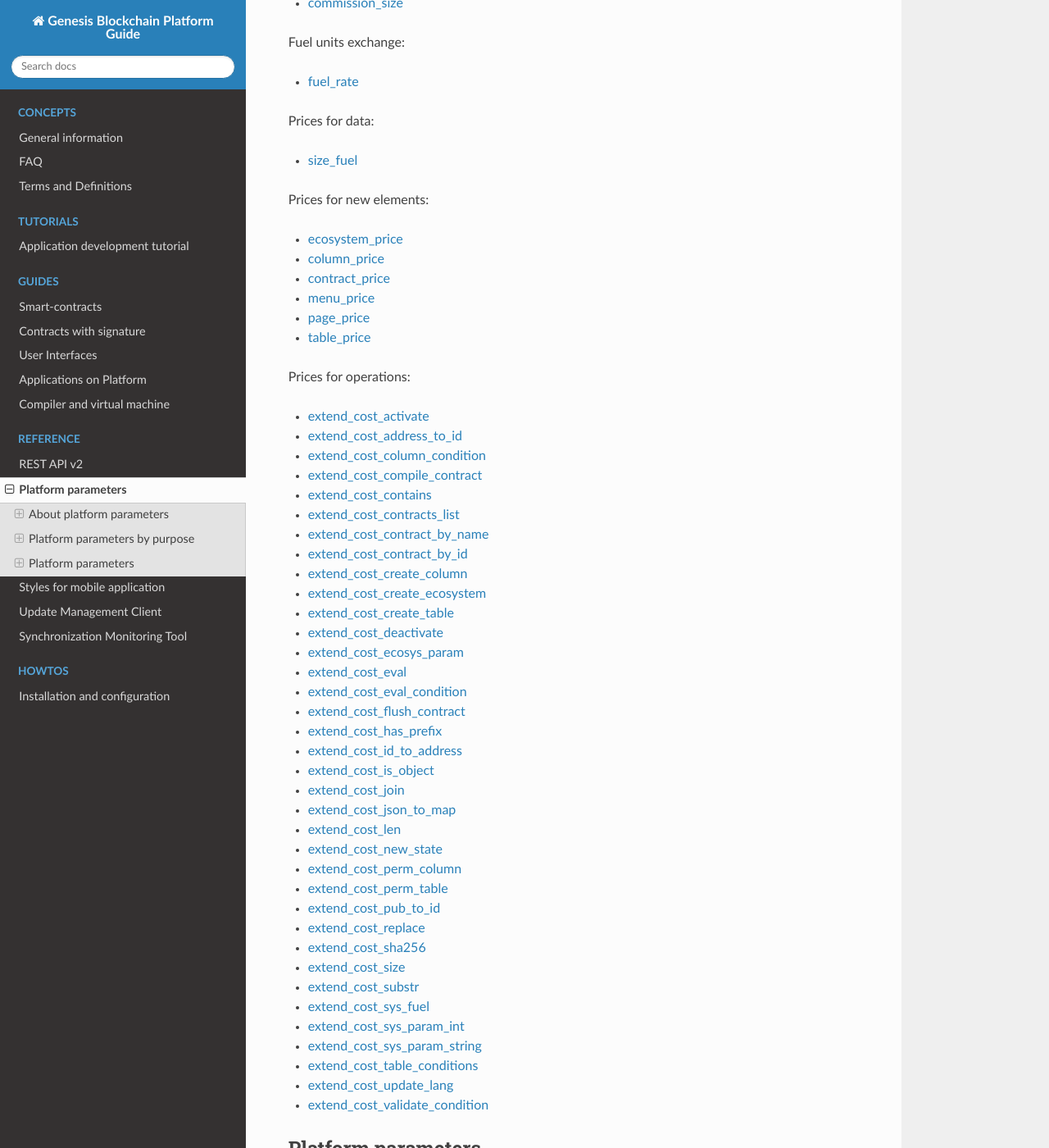
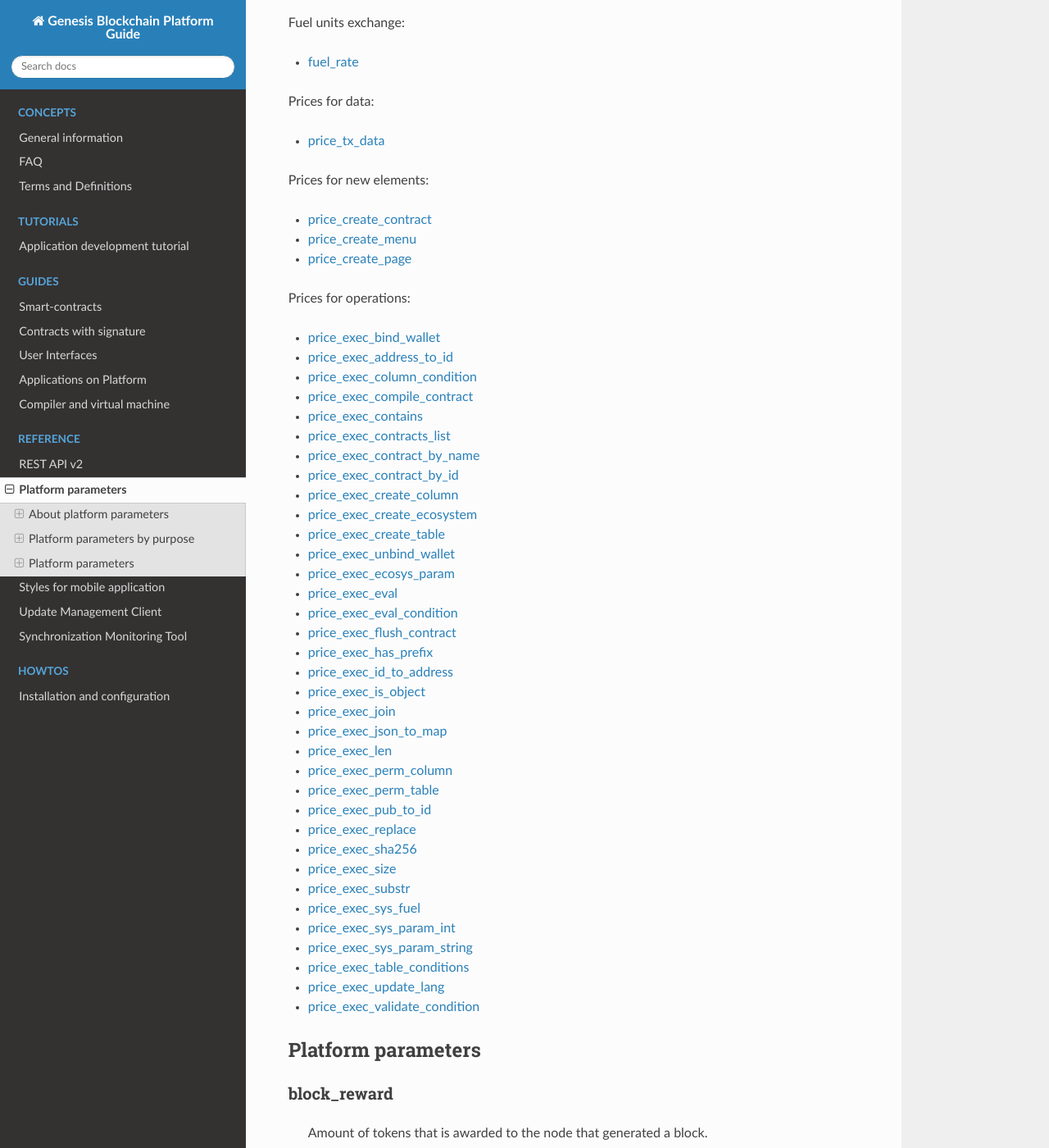
Before and after one commit to AplaProject/apla-docs-en, a Sphinx documentation site: the page built from source/reference/platform-parameters.rst, in a window 1280 px wide and 1400 px high, scrolled down 2265 px. Shown: the whole window at 82% size. Built offline with Sphinx 7.4.7 and the Read the Docs theme 2.0.0, drawn with Linux system fonts in a browser that asks for light colours; some of the changed text lies outside the part shown.

Commit message:
Rename parameters

```diff
--- a/source/reference/platform-parameters.rst
+++ b/source/reference/platform-parameters.rst
@@ -14,6 +14,7 @@ About platform parameters
 
 
 Platform parameters are configuration parameters for the blockchain platform. These parameters apply to the blockchain network and to all ecosystems in the network.
+
 
 Where platform parameters are stored
 ------------------------------------
@@ -50,13 +51,12 @@ Node ban:
 
 - :ref:`incorrect_blocks_per_day`
 - :ref:`node_ban_time`
-- :ref:`local_node_ban_time`
+- :ref:`node_ban_time_local`
 
 
 Updates and downloads
 ---------------------
 
-- :ref:`new_version_url`
 - :ref:`blockchain_url`
 
 
@@ -127,55 +127,51 @@ Fuel units exchange:
 
 Prices for data:
 
-- :ref:`size_fuel`
+- :ref:`price_tx_data`
 
 Prices for new elements:
 
-- :ref:`ecosystem_price`
-- :ref:`column_price`
-- :ref:`contract_price`
-- :ref:`menu_price`
-- :ref:`page_price`
-- :ref:`table_price`
+- :ref:`price_create_contract`
+- :ref:`price_create_menu`
+- :ref:`price_create_page`
 
 Prices for operations:
 
-- :ref:`extend_cost_activate`
-- :ref:`extend_cost_address_to_id`
-- :ref:`extend_cost_column_condition`
-- :ref:`extend_cost_compile_contract`
-- :ref:`extend_cost_contains`
-- :ref:`extend_cost_contracts_list`
-- :ref:`extend_cost_contract_by_name`
-- :ref:`extend_cost_contract_by_id`
-- :ref:`extend_cost_create_column`
-- :ref:`extend_cost_create_ecosystem`
-- :ref:`extend_cost_create_table`
-- :ref:`extend_cost_deactivate`
-- :ref:`extend_cost_ecosys_param`
-- :ref:`extend_cost_eval`
-- :ref:`extend_cost_eval_condition`
-- :ref:`extend_cost_flush_contract`
-- :ref:`extend_cost_has_prefix`
-- :ref:`extend_cost_id_to_address`
-- :ref:`extend_cost_is_object`
-- :ref:`extend_cost_join`
-- :ref:`extend_cost_json_to_map`
-- :ref:`extend_cost_len`
-- :ref:`extend_cost_new_state`
-- :ref:`extend_cost_perm_column`
-- :ref:`extend_cost_perm_table`
-- :ref:`extend_cost_pub_to_id`
-- :ref:`extend_cost_replace`
-- :ref:`extend_cost_sha256`
-- :ref:`extend_cost_size`
-- :ref:`extend_cost_substr`
-- :ref:`extend_cost_sys_fuel`
-- :ref:`extend_cost_sys_param_int`
-- :ref:`extend_cost_sys_param_string`
-- :ref:`extend_cost_table_conditions`
-- :ref:`extend_cost_update_lang`
-- :ref:`extend_cost_validate_condition`
+- :ref:`price_exec_bind_wallet`
+- :ref:`price_exec_address_to_id`
+- :ref:`price_exec_column_condition`
+- :ref:`price_exec_compile_contract`
+- :ref:`price_exec_contains`
+- :ref:`price_exec_contracts_list`
+- :ref:`price_exec_contract_by_name`
+- :ref:`price_exec_contract_by_id`
+- :ref:`price_exec_create_column`
+- :ref:`price_exec_create_ecosystem`
+- :ref:`price_exec_create_table`
+- :ref:`price_exec_unbind_wallet`
+- :ref:`price_exec_ecosys_param`
+- :ref:`price_exec_eval`
+- :ref:`price_exec_eval_condition`
+- :ref:`price_exec_flush_contract`
+- :ref:`price_exec_has_prefix`
+- :ref:`price_exec_id_to_address`
+- :ref:`price_exec_is_object`
+- :ref:`price_exec_join`
+- :ref:`price_exec_json_to_map`
+- :ref:`price_exec_len`
+- :ref:`price_exec_perm_column`
+- :ref:`price_exec_perm_table`
+- :ref:`price_exec_pub_to_id`
+- :ref:`price_exec_replace`
+- :ref:`price_exec_sha256`
+- :ref:`price_exec_size`
+- :ref:`price_exec_substr`
+- :ref:`price_exec_sys_fuel`
+- :ref:`price_exec_sys_param_int`
+- :ref:`price_exec_sys_param_string`
+- :ref:`price_exec_table_conditions`
+- :ref:`price_exec_update_lang`
+- :ref:`price_exec_validate_condition`
 
 
 Platform parameters
@@ -202,19 +198,6 @@ blockchain_url
 
     This URL can be used to download the blockchain instead of receiving it from nodes.
 
-
-.. _column_price:
-
-column_price
-------------
-
-    Fuel cost for creating a new table column.
-
-    This parameter defines additional fuel cost of the ``@1NewColumn`` contract. When this contract is executed, fuel costs for executing functions in this contract are also counted and added to the total cost.
-
-    This parameter is measured in fuel units. Fuel units are exchanged to |tokens| using :ref:`fuel_rate`.
-
-
 .. _commission_size:
 
 commission_size
@@ -237,10 +220,10 @@ commission_wallet
     Size of the commission is specified in the :ref:`commission_size` parameter.
 
 
-.. _contract_price:
+.. _price_create_contract:
 
-contract_price
---------------
+price_create_contract
+---------------------
 
     Fuel cost for creating a new contract.
 
@@ -275,304 +258,282 @@ default_ecosystem_page
     Source code of the default page for a new ecosystem.
 
 
-.. _ecosystem_price:
+.. _price_exec_bind_wallet:
 
-ecosystem_price
----------------
-
-    Fuel cost for creating a new ecosystem.
-
-    This parameter defines additional fuel cost of the ``@1NewEcosystem`` contract. When this contract is executed, fuel costs for executing functions in this contract are also counted and added to the total cost.
-
-    This parameter is measured in fuel units. Fuel units are exchanged to |tokens| using :ref:`fuel_rate`.
-
-
-.. _extend_cost_activate:
-
-extend_cost_activate
---------------------
+price_exec_bind_wallet
+----------------------
 
     Fuel cost of :func:`Activate` function call.
 
 
-.. _extend_cost_address_to_id:
+.. _price_exec_address_to_id:
 
-extend_cost_address_to_id
--------------------------
+price_exec_address_to_id
+------------------------
 
     Fuel cost of :func:`AddressToId` function call.
 
 
-.. _extend_cost_column_condition:
+.. _price_exec_column_condition:
 
-extend_cost_column_condition
-----------------------------
+price_exec_column_condition
+---------------------------
 
     Fuel cost of :func:`ColumnCondition` function call.
 
 
-.. _extend_cost_compile_contract:
+.. _price_exec_compile_contract:
 
-extend_cost_compile_contract
-----------------------------
+price_exec_compile_contract
+---------------------------
 
     Fuel cost of :func:`CompileContract` function call.
 
 
-.. _extend_cost_contains:
+.. _price_exec_contains:
 
-extend_cost_contains
---------------------
+price_exec_contains
+-------------------
 
     Fuel cost of :func:`Contains` function call.
 
 
-.. _extend_cost_contracts_list:
+.. _price_exec_contracts_list:
 
-extend_cost_contracts_list
---------------------------
+price_exec_contracts_list
+-------------------------
 
     Fuel cost of :func:`ContractsList` function call.
 
 
-.. _extend_cost_contract_by_name:
+.. _price_exec_contract_by_name:
 
-extend_cost_contract_by_name
-----------------------------
+price_exec_contract_by_name
+---------------------------
 
     Fuel cost of :func:`GetContractByName` function call.
 
 
-.. _extend_cost_contract_by_id:
+.. _price_exec_contract_by_id:
 
-extend_cost_contract_by_id
---------------------------
+price_exec_contract_by_id
+-------------------------
 
     Fuel cost of :func:`GetContractById` function call.
 
 
-.. _extend_cost_create_column:
+.. _price_exec_create_column:
 
-extend_cost_create_column
--------------------------
+price_exec_create_column
+------------------------
 
     Fuel cost of :func:`CreateColumn` function call.
 
 
-.. _extend_cost_create_ecosystem:
+.. _price_exec_create_ecosystem:
 
-extend_cost_create_ecosystem
-----------------------------
+price_exec_create_ecosystem
+---------------------------
 
     Fuel cost of :func:`CreateEcosystem` function call.
 
 
-.. _extend_cost_create_table:
+.. _price_exec_create_table:
 
-extend_cost_create_table
-------------------------
+price_exec_create_table
+-----------------------
 
     Fuel cost of :func:`CreateTable` function call.
 
 
-.. _extend_cost_deactivate:
+.. _price_exec_unbind_wallet:
 
-extend_cost_deactivate
-----------------------
+price_exec_unbind_wallet
+------------------------
 
     Fuel cost of :func:`Deactivate` function call.
 
 
-.. _extend_cost_ecosys_param:
+.. _price_exec_ecosys_param:
 
-extend_cost_ecosys_param
-------------------------
+price_exec_ecosys_param
+-----------------------
 
     Fuel cost of :func:`EcosysParam` function call.
 
 
-.. _extend_cost_eval:
+.. _price_exec_eval:
 
-extend_cost_eval
-----------------
+price_exec_eval
+---------------
 
     Fuel cost of :func:`Eval` function call.
 
 
-.. _extend_cost_eval_condition:
+.. _price_exec_eval_condition:
 
-extend_cost_eval_condition
---------------------------
+price_exec_eval_condition
+-------------------------
 
     Fuel cost of :func:`EvalCondition` function call.
 
 
-.. _extend_cost_flush_contract:
+.. _price_exec_flush_contract:
 
-extend_cost_flush_contract
---------------------------
+price_exec_flush_contract
+-------------------------
 
     Fuel cost of :func:`FlushContract` function call.
 
 
-.. _extend_cost_has_prefix:
+.. _price_exec_has_prefix:
 
-extend_cost_has_prefix
-----------------------
+price_exec_has_prefix
+---------------------
 
     Fuel cost of :func:`HasPrefix` function call.
 
 
-.. _extend_cost_id_to_address:
+.. _price_exec_id_to_address:
 
-extend_cost_id_to_address
--------------------------
+price_exec_id_to_address
+------------------------
 
     Fuel cost of :func:`IdToAddress` function call.
 
 
-.. _extend_cost_is_object:
+.. _price_exec_is_object:
 
-extend_cost_is_object
----------------------
+price_exec_is_object
+--------------------
 
     Fuel cost of :func:`IsObject` function call.
 
 
-.. _extend_cost_join:
+.. _price_exec_join:
 
-extend_cost_join
+price_exec_join
 ----------------
 
     Fuel cost of :func:`Join` function call.
 
 
-.. _extend_cost_json_to_map:
+.. _price_exec_json_to_map:
 
-extend_cost_json_to_map
------------------------
+price_exec_json_to_map
+----------------------
 
     Fuel cost of :func:`JSONToMap` function call.
 
 
-.. _extend_cost_len:
+.. _price_exec_len:
 
-extend_cost_len
----------------
+price_exec_len
+--------------
 
     Fuel cost of :func:`Len` function call.
 
 
-.. _extend_cost_new_state:
+.. _price_exec_perm_column:
 
-extend_cost_new_state
----------------------
-
-    This parameter is deprecated.
-
-    Use :ref:`extend_cost_create_ecosystem` instead.
-
-
-.. _extend_cost_perm_column:
-
-extend_cost_perm_column
------------------------
+price_exec_perm_column
+----------------------
 
     Fuel cost of :func:`PermColumn` function call.
 
 
-.. _extend_cost_perm_table:
+.. _price_exec_perm_table:
 
-extend_cost_perm_table
-----------------------
+price_exec_perm_table
+---------------------
 
     Fuel cost of :func:`PermTable` function call.
 
 
-.. _extend_cost_pub_to_id:
+.. _price_exec_pub_to_id:
 
-extend_cost_pub_to_id
----------------------
+price_exec_pub_to_id
+--------------------
 
     Fuel cost of :func:`PubToID` function call.
 
 
-.. _extend_cost_replace:
+.. _price_exec_replace:
 
-extend_cost_replace
--------------------
+price_exec_replace
+------------------
 
     Fuel cost of :func:`Replace` function call.
 
 
-.. _extend_cost_sha256:
+.. _price_exec_sha256:
 
-extend_cost_sha256
-------------------
+price_exec_sha256
+-----------------
 
     Fuel cost of :func:`Sha256` function call.
 
 
-.. _extend_cost_size:
+.. _price_exec_size:
 
-extend_cost_size
-----------------
+price_exec_size
+---------------
 
     Fuel cost of :func:`Size` function call.
 
 
-.. _extend_cost_substr:
+.. _price_exec_substr:
 
-extend_cost_substr
-------------------
+price_exec_substr
+-----------------
 
     Fuel cost of :func:`Substr` function call.
 
 
-.. _extend_cost_sys_fuel:
+.. _price_exec_sys_fuel:
 
-extend_cost_sys_fuel
---------------------
+price_exec_sys_fuel
+-------------------
 
     Fuel cost of :func:`SysFuel` function call.
 
 
-.. _extend_cost_sys_param_int:
+.. _price_exec_sys_param_int:
 
-extend_cost_sys_param_int
--------------------------
+price_exec_sys_param_int
+------------------------
 
     Fuel cost of :func:`SysParamInt` function call.
 
 
-.. _extend_cost_sys_param_string:
+.. _price_exec_sys_param_string:
 
-extend_cost_sys_param_string
-----------------------------
+price_exec_sys_param_string
+---------------------------
 
     Fuel cost of :func:`SysParamString` function call.
 
 
-.. _extend_cost_table_conditions:
+.. _price_exec_table_conditions:
 
-extend_cost_table_conditions
-----------------------------
+price_exec_table_conditions
+---------------------------
 
     Fuel cost of :func:`TableConditions` function call.
 
 
-.. _extend_cost_update_lang:
+.. _price_exec_update_lang:
 
-extend_cost_update_lang
------------------------
+price_exec_update_lang
+----------------------
 
     Fuel cost of :func:`UpdateLang` function call.
 
 
-.. _extend_cost_validate_condition:
+.. _price_exec_validate_condition:
 
-extend_cost_validate_condition
-------------------------------
+price_exec_validate_condition
+-----------------------------
 
     Fuel cost of :func:`ValidateCondition` function call.
 
@@ -655,9 +616,9 @@ incorrect_blocks_per_day
     When more than half of nodes in a network have received this amount of incorrect blocks from a certain  node, this node is banned from the network for :ref:`node_ban_time` amount of time.
 
 
-.. _local_node_ban_time:
+.. _node_ban_time_local:
 
-local_node_ban_time
+node_ban_time_local
 -------------------
 
     Local ban period for nodes, in ms.
@@ -755,10 +716,10 @@ max_tx_size
     Maximum transaction size, in bytes.
 
 
-.. _menu_price:
+.. _price_create_menu:
 
-menu_price
-----------
+price_create_menu
+-----------------
 
     Fuel cost for creating a new menu.
 
@@ -767,16 +728,7 @@ menu_price
     This parameter is measured in fuel units. Fuel units are exchanged to |tokens| using :ref:`fuel_rate`.
 
 
-.. _new_version_url:
-
-new_version_url
----------------
-
-    This parameter is deprecated.
-
-
 .. _node_ban_time:
-
 
 node_ban_time
 -------------
@@ -794,10 +746,10 @@ number_of_nodes
     Maximum number of validating nodes in the :ref:`full_nodes` parameter.
 
 
-.. _page_price:
+.. _price_create_page:
 
-page_price
-----------
+price_create_page
+-----------------
 
     Fuel cost for creating a new page.
 
@@ -805,31 +757,19 @@ page_price
 
     This parameter is measured in fuel units. Fuel units are exchanged to |tokens| using :ref:`fuel_rate`.
 
-.. _rb_blocks_1:
+.. _rollback_blocks:
 
-rb_blocks_1
------------
+rollback_blocks
+---------------
 
     Number of blocks that can be rolled back in case when a fork is detected in the blockchain.
 
 
-.. _size_fuel:
+.. _price_tx_data:
 
-size_fuel
----------
+price_tx_data
+-------------
 
     Fuel cost taken per 1024 bytes of data passed to a transaction.
 
     This parameter is measured in fuel units.
-
-
-.. _table_price:
-
-table_price
------------
-
-    Fuel cost for creating a new table.
-
-    This parameter defines additional fuel cost of the ``@1NewTable`` contract. When this contract is executed, fuel costs for executing functions in this contract are also counted and added to the total cost.
-
-    This parameter is measured in fuel units. Fuel units are exchanged to |tokens| using :ref:`fuel_rate`.
```
Also changed, not shown: other parts of source/reference/platform-parameters.rst (+8 -8 lines).
